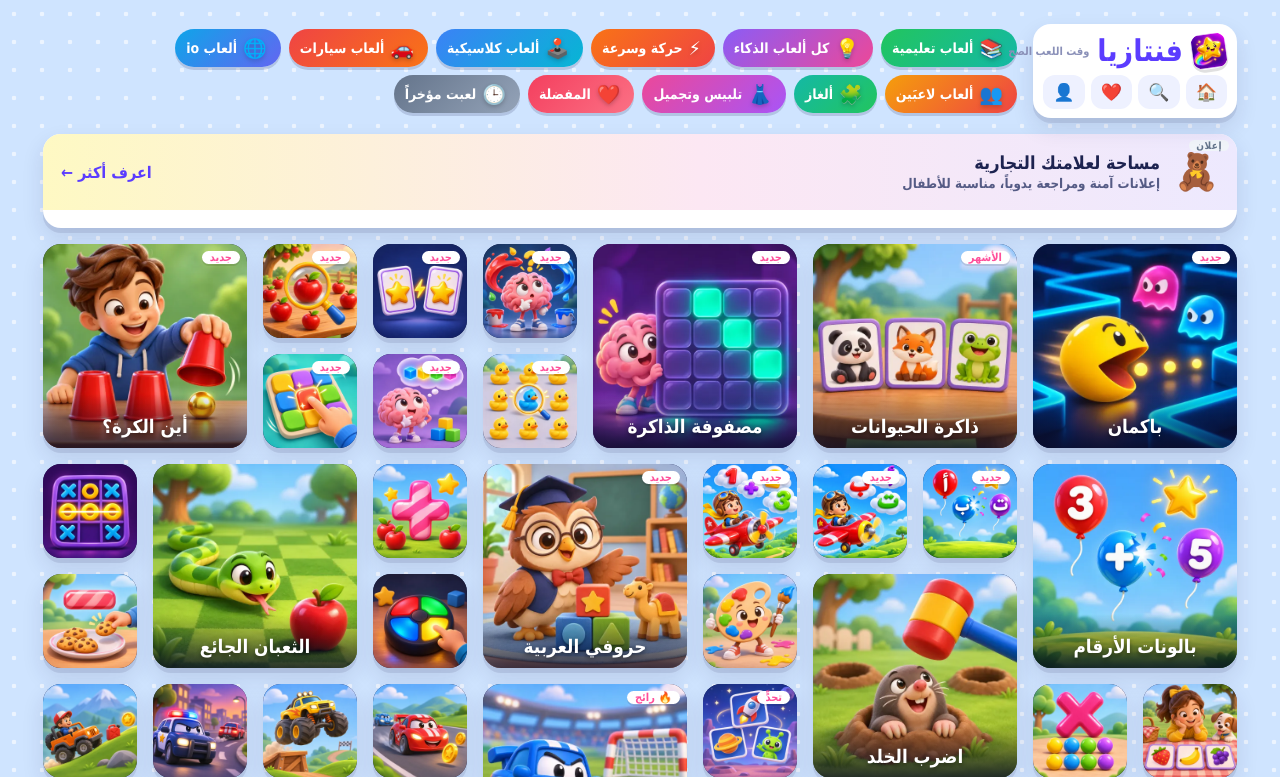
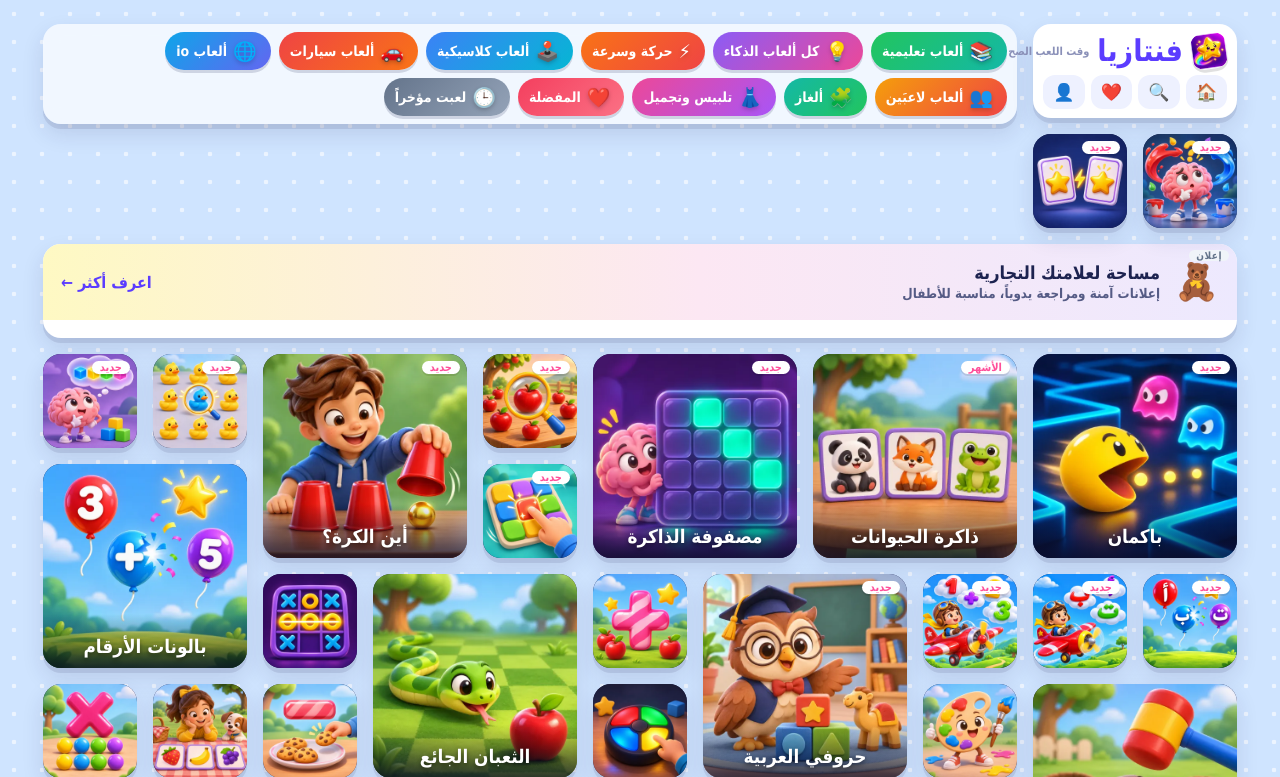
Before and after one commit to alfwaris4ever/FNTAZYA, a PHP site: page / in a window 1280 px wide. Shown: the top 777 px of the page. Run offline with PHP 8.4, Linux system fonts and the light colour scheme; some web fonts are replaced.

Commit message:
الواجهة: تثبيت أيقونات التصنيفات أعلى الصفحة بخلفية بيضاء 70%

```diff
--- a/css/style.css
+++ b/css/style.css
@@ -858,3 +858,8 @@ a{color:inherit;text-decoration:none}
 .pgate-o{display:grid;grid-template-columns:1fr 1fr;gap:10px}.pgate-o button{font:inherit;font-size:22px;font-weight:800;padding:10px;border-radius:14px;border:2px solid #e2e6ff;background:#f8fafc;cursor:pointer}
 .pgate-o button:hover{border-color:#5b3cff}.pgate-o button.wrong{background:#fee2e2;border-color:#ef4444}
 .pgate-x{margin-top:12px;font:inherit;font-weight:700;background:none;border:0;color:#64748b;cursor:pointer;text-decoration:underline}
+
+/* تثبيت أيقونات التصنيفات أعلى الصفحة عند النزول، بخلفية بيضاء 70% */
+.cat-bar{position:sticky;top:12px;z-index:19;align-self:start;background:rgba(255,255,255,.7);-webkit-backdrop-filter:blur(8px);backdrop-filter:blur(8px);border-radius:var(--r);box-shadow:var(--shadow);padding:8px 10px}
+.cat-bar.two{-webkit-mask-image:none;mask-image:none}
+@media (max-width:599px){.cat-bar{top:calc(8px + 60px + var(--gap));padding:6px 8px}}
```
